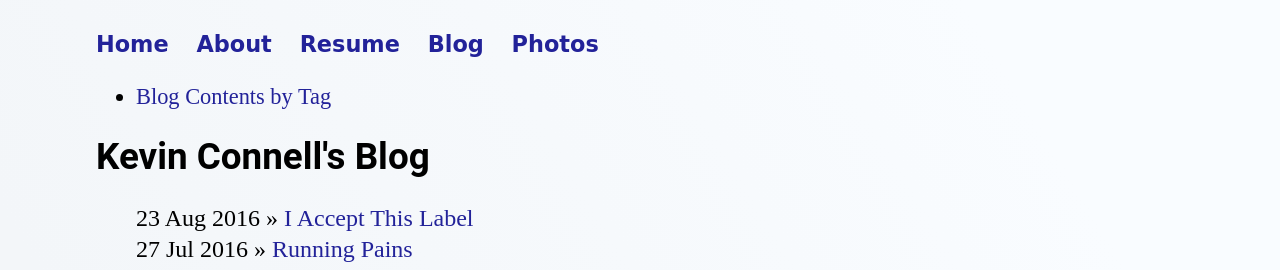
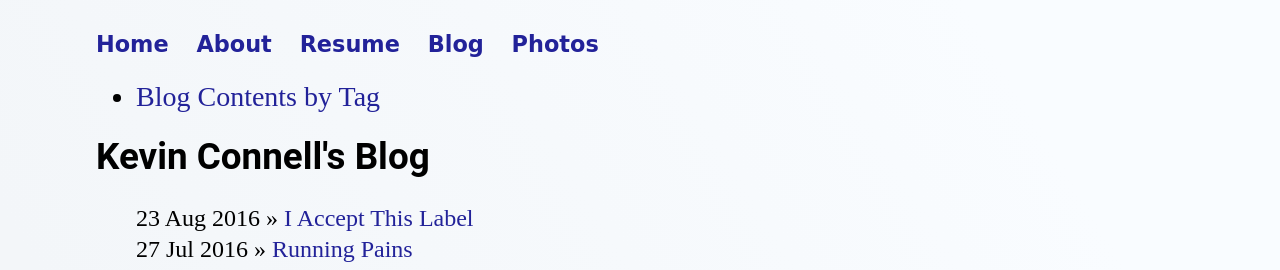
Before and after one commit to mo4dawg/mo4dawg.github.io, a Jekyll site: the page built from blog/index.html, in a window 1280 px wide. Shown: the top 270 px of the page. Built offline with Jekyll 4.4.1, drawn with Linux system fonts in a browser that asks for light colours.

Commit message:
Update index.html

```diff
--- a/blog/index.html
+++ b/blog/index.html
@@ -3,7 +3,7 @@ layout: default
 title: Kevin Connell's Blog
 ---
 	<ul>
-		<li style size="28px">
+		<li style="font-size:28px">
 			<a href="/tags">Blog Contents by Tag</a>
 		</li>
 	</ul>
```
